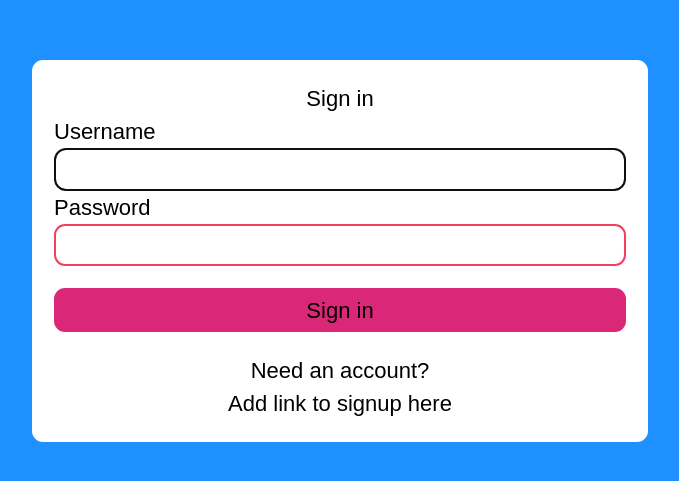
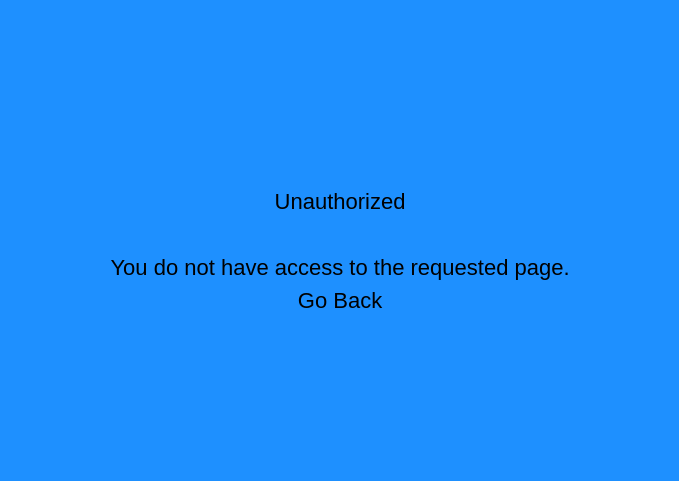
Before and after one commit to Tengill91/euroaccidenttest, a React (Create React App) app: page /unauthorized in a window 1280 px wide. Shown: the part 149-630 px from the top of the page, without its empty margins (300-979 px from the left). Built offline with nearby package versions, Linux system fonts and the light colour scheme.

Commit message:
Authentication done

```diff
--- a/package.json
+++ b/package.json
@@ -6,6 +6,7 @@
     "@testing-library/jest-dom": "^5.16.5",
     "@testing-library/react": "^13.4.0",
     "@testing-library/user-event": "^13.5.0",
+    "axios": "^0.27.2",
     "react": "^18.2.0",
     "react-dom": "^18.2.0",
     "react-router-dom": "^6.4.1",
--- a/src/App.js
+++ b/src/App.js
@@ -1,14 +1,33 @@
 import React, { useEffect, useState } from "react";
-import { Routes, Route, Link } from "react-router-dom";
 import "./App.css";
-import logo from "./logo.svg";
+import { Routes, Route } from "react-router-dom";
+
 import Login from "./components/Login";
+import Layout from "./components/Layout";
+import RequireAuth from "./components/RequireAuth";
+
+import Unauthorized from "./pages/Unauthorized";
+import UserPage from "./pages/UserPage";
+import Missing from "./pages/Missing";
 
 function App() {
   return (
-    <div className="App">
-      <Login />
-    </div>
+    <Routes>
+      <Route path="/" element={<Layout />}>
+        {/* public routes */}
+        <Route path="/" element={<Login />} />
+        <Route path="login" element={<Login />} />
+        <Route path="unauthorized" element={<Unauthorized />} />
+
+        {/* protected with RequireAuth */}
+        <Route element={<RequireAuth />}>
+          <Route path="userpage" element={<UserPage />} />
+        </Route>
+
+        {/* missing path */}
+        <Route path="*" element={<Missing />} />
+      </Route>
+    </Routes>
   );
 }
 
--- /dev/null
+++ b/src/api/axios.js
@@ -0,0 +1,6 @@
+import axios from "axios";
+
+export default axios.create({
+    baseURL: 'https://my-json-server.typicode.com/proactivehealth/work-test-sample/users'
+    /* baseURL: 'http://localhost:3500' */
+})
--- /dev/null
+++ b/src/components/Layout.js
@@ -0,0 +1,11 @@
+import { Outlet } from "react-router-dom"
+
+const Layout = () => {
+    return (
+        <main className="App">
+            <Outlet />
+        </main>
+    )
+}
+
+export default Layout
--- a/src/components/Login.js
+++ b/src/components/Login.js
@@ -1,13 +1,23 @@
 import React, { useRef, useState, useEffect } from "react";
+import axios from "../api/axios";
+import { Link, useNavigate, useLocation } from "react-router-dom";
+
+import useAuth from "../hooks/useAuth";
+
+const LOGIN_URL = "/auth";
 
 const Login = () => {
+  const { setAuth } = useAuth();
+  const [data, setData] = useState(false);
+  const navigate = useNavigate();
+  const location = useLocation();
+  //const from = location.state?.from?.pathname || "/";
+
   const userRef = useRef();
   const errorRef = useRef();
 
   const [user, setUser] = useState("");
-  const [password, setPassword] = useState("");
   const [errorMessage, setErrorMessage] = useState("");
-  const [success, setSuccess] = useState("");
 
   // sets fokus on the user input
   useEffect(() => {
@@ -17,28 +27,49 @@ const Login = () => {
   // resets error message when user adjust the input
   useEffect(() => {
     setErrorMessage("");
-  }, [user, password]);
+  }, [user]);
 
   const handleSubmit = async (e) => {
     e.preventDefault();
-    console.log(user, password);
+
+    try {
+      fetch(
+        `https://my-json-server.typicode.com/proactivehealth/work-test-sample/users`
+      )
+        .then((response) => response.json())
+        .then((fetchedData) => setData(fetchedData));
+      // Maps thru user data from api and checks for a match
+      // if a match is found user gets added to global context and navigated to the userpage
+      data?.map((userDetails) =>
+        userDetails.login === user
+          ? (setAuth({ user }),
+            navigate("/userpage"),
+            console.log("it works! " + user))
+          : ""
+      );
       setUser("");
-    setPassword("");
-    setSuccess(true);
+      // error handling
+    } catch (error) {
+      if (!error?.response) {
+        setErrorMessage("No server response...");
+      } else if (error.response?.status === 400) {
+        setErrorMessage("No username or password detekted");
+      } else if (error.response?.status === 401) {
+        setErrorMessage("Unathorized");
+      } else {
+        setErrorMessage("Login failed");
+      }
+      errorRef.current.focus();
+    }
   };
 
   return (
-    <>
-      {success ? (
-        <div>
-          <h1>You logged n successfully! </h1>
-        </div>
-      ) : (
     <div className=" flex flex-col w-full max-w-md max-h-sm justify-start p-4 rounded-lg bg-white ">
       <p
         ref={errorRef}
-            className={errorMessage ? "errorMessage" : "offscreen"}
-            aria-live="assertive"
+        className={
+          errorMessage ? "bg-red-400 font-bold p-3 mb-4 text-red-800" : "hidden"
+        }
       >
         {errorMessage}
       </p>
@@ -61,28 +92,9 @@ const Login = () => {
           className=" text-sm p-1 rounded-lg border-2 border-rose-500"
         ></input>
 
-            <label className="flex justify-start" htmlFor="password">
-              Password
-            </label>
-            <input
-              type="password"
-              id="password"
-              autoComplete="off"
-              onChange={(e) => setPassword(e.target.value)}
-              value={password}
-              required
-              className="text-sm p-1 rounded-lg border-2 border-rose-500"
-            ></input>
         <button className="mt-4 p-1 rounded-lg bg-pink-600">Sign in</button>
       </form>
-          <p>
-            Need an account?
-            <br />
-            <div className="line">Add link to signup here</div>
-          </p>
     </div>
-      )}
-    </>
   );
 };
 
--- /dev/null
+++ b/src/components/RequireAuth.js
@@ -0,0 +1,18 @@
+
+
+import { useLocation, Navigate, Outlet } from "react-router-dom";
+import useAuth from "../hooks/useAuth";
+
+const RequireAuth = ({ allowedRoles }) => {
+    const { auth } = useAuth();
+    const location = useLocation();
+
+    return (
+        // checks if an user is added to the global context
+        auth.user
+            ? <Outlet />
+            : <Navigate to="/unauthorized" state={{ from: location }} replace />
+    );
+}
+
+export default RequireAuth;
--- /dev/null
+++ b/src/context/AuthProvider.js
@@ -0,0 +1,16 @@
+
+import { createContext, useState } from "react";
+
+const AuthContext = createContext({});
+
+export const AuthProvider = ({ children }) => {
+    const [auth, setAuth] = useState({});
+
+    return (
+        <AuthContext.Provider value={{ auth, setAuth }}>
+            {children}
+        </AuthContext.Provider>
+    )
+}
+
+export default AuthContext;
--- /dev/null
+++ b/src/hooks/useAuth.js
@@ -0,0 +1,8 @@
+import { useContext } from "react";
+import AuthContext from "../context/AuthProvider";
+
+const useAuth = () => {
+  return useContext(AuthContext);
+};
+
+export default useAuth;
--- a/src/index.js
+++ b/src/index.js
@@ -1,19 +1,20 @@
-import ReactDOM from 'react-dom';
-import reportWebVitals from './reportWebVitals';
 import React from "react";
-import { BrowserRouter } from "react-router-dom";
+import ReactDOM from "react-dom";
+import "./index.css";
 import App from "./App";
-import './index.css';
+import { BrowserRouter, Routes, Route } from "react-router-dom";
+
+import { AuthProvider } from "./context/AuthProvider";
 
 ReactDOM.render(
-  <BrowserRouter>
-    <App />
-  </BrowserRouter>,
+  <React.StrictMode>
+    <BrowserRouter>
+      <AuthProvider>
+        <Routes>
+          <Route path="/*" element={<App />} />
+        </Routes>
+      </AuthProvider>
+    </BrowserRouter>
+  </React.StrictMode>,
   document.getElementById("root")
 );
-
-
-// If you want to start measuring performance in your app, pass a function
-// to log results (for example: reportWebVitals(console.log))
-// or send to an analytics endpoint. Learn more: https://bit.ly/CRA-vitals
-reportWebVitals();
--- /dev/null
+++ b/src/pages/Missing.js
@@ -0,0 +1,15 @@
+import { Link } from "react-router-dom"
+
+const Missing = () => {
+    return (
+        <article style={{ padding: "100px" }}>
+            <h1>Where are we?</h1>
+            <p>Page Not Found</p>
+            <div className="flexGrow">
+                <Link to="/login">go back</Link>
+            </div>
+        </article>
+    )
+}
+
+export default Missing
--- /dev/null
+++ b/src/pages/Unauthorized.js
@@ -0,0 +1,20 @@
+import { useNavigate } from "react-router-dom"
+
+const Unauthorized = () => {
+    const navigate = useNavigate();
+
+    const goBack = () => navigate(-1);
+
+    return (
+        <section>
+            <h1>Unauthorized</h1>
+            <br />
+            <p>You do not have access to the requested page.</p>
+            <div className="flexGrow">
+                <button onClick={goBack}>Go Back</button>
+            </div>
+        </section>
+    )
+}
+
+export default Unauthorized
--- /dev/null
+++ b/src/pages/UserPage.js
@@ -0,0 +1,25 @@
+import React from "react";
+import { useNavigate } from "react-router-dom";
+import { useContext } from "react";
+import AuthContext from "../context/AuthProvider";
+
+const UserPage = () => {
+  const { setAuth } = useContext(AuthContext);
+  const navigate = useNavigate();
+
+  //removes authenticated user from global context and navigates user back to login page
+  const logout = async () => {
+    setAuth({});
+    navigate("/login");
+  };
+  return (
+    <div>
+      <h1>UserPage!</h1>
+      <div className="flex flex-col p-4 mt-4 bg-slate-500 rounded-md ">
+        <button onClick={logout}>Sign Out</button>
+      </div>
+    </div>
+  );
+};
+
+export default UserPage;
```
Also changed, not shown: 1 other file (tests, documents, lock files or other folders). Lines whose indentation alone changed are shown as unchanged.
